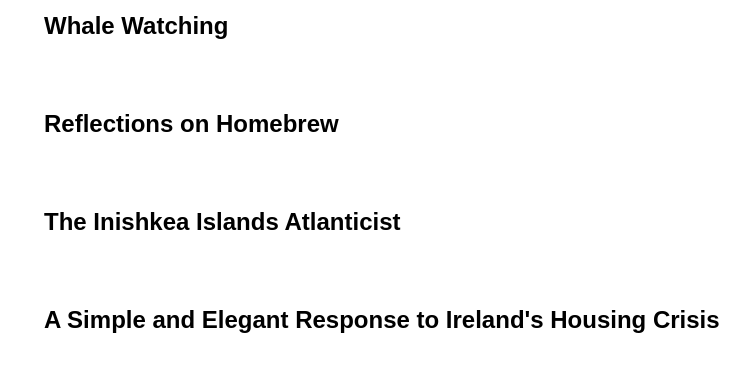
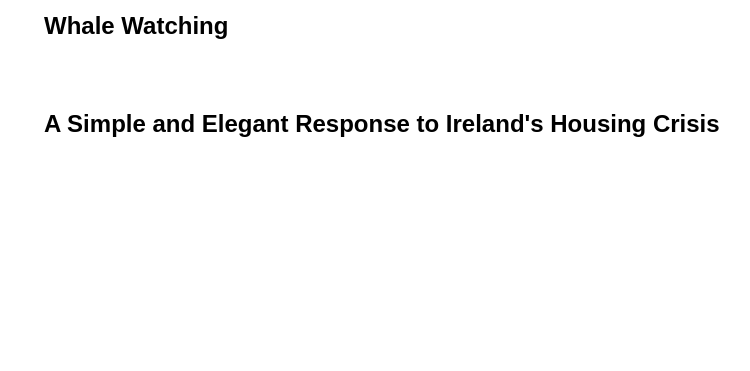
Before and after one commit to robertmtolan/Robert_Tolan_Website, a plain HTML site: page posts.html in a window 1280 px wide. Shown: the part 139-510 px from the top of the page, 284-1034 px from the left. Drawn offline with Linux system fonts and the light colour scheme; a web font is replaced by a local one.

Commit message:
cleaning up

```diff
--- a/posts.html
+++ b/posts.html
@@ -159,22 +159,6 @@
     </div>
 
     <div class="post-preview">
-        <h2 class="post-title collapsed">Reflections on Homebrew</h2>
-        <div class="post-content hidden">
-            <p>Three months in a New York City commune and a Christmas miracle.</p>
-            <a class="read-more" href="https://robertsreflections.substack.com/p/reflections-on-homebrew" target="_blank">Read More</a>
-        </div>
-    </div>
-
-    <div class="post-preview">
-        <h2 class="post-title collapsed">The Inishkea Islands Atlanticist</h2>
-        <div class="post-content hidden">
-            <p>An Irish cult and the Financial Times comment section.</p>
-            <a class="read-more" href="https://robertsreflections.substack.com/p/the-inishkea-islands-atlanticist" target="_blank">Read More</a>
-        </div>
-    </div>
-
-    <div class="post-preview">
         <h2 class="post-title collapsed">A Simple and Elegant Response to Ireland's Housing Crisis</h2>
         <div class="post-content hidden">
             <p>An essay that appeared in <a href="https://www.thefitzwilliam.com/" target="_blank">The Fitzwilliam</a>, an Irish journal of ideas, on what became <a href="https://betterplanning.ie/street-plans/" target="_blank">Street Plans</a>. The original idea was heavily influenced by England's <a href="https://yimbyalliance.org/street-votes/" target="_blank">Street Votes proposal</a>.</p>
```
